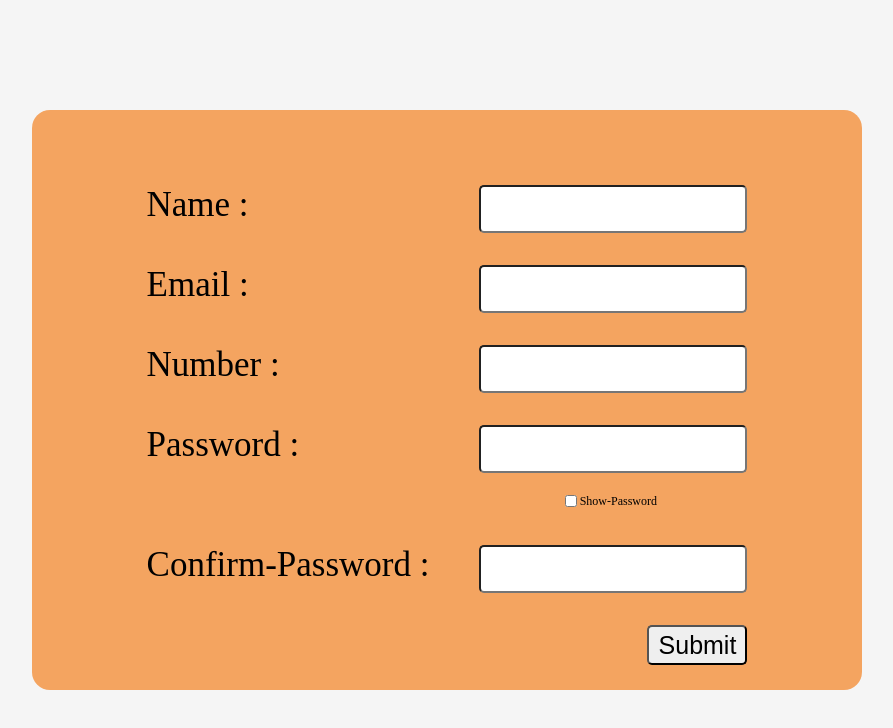
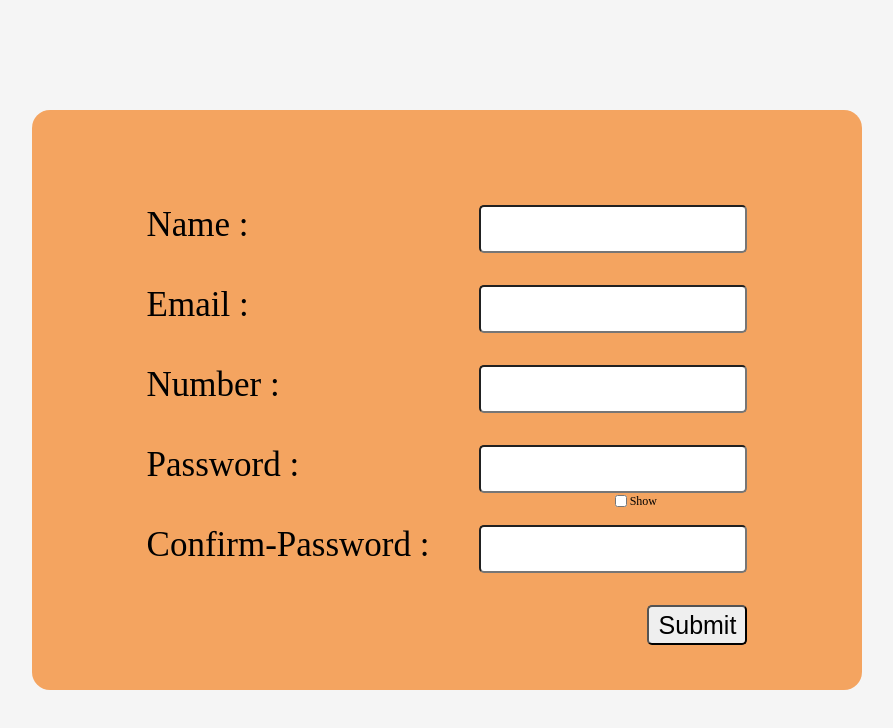
Before and after one commit to prathhviraj/Validation, a plain HTML site: page index.html in a window 1280 px wide. Shown: the whole page, without its empty margins (193-1086 px from the left). Drawn offline with nearby package versions, Linux system fonts and the light colour scheme.

Commit message:
html updated

```diff
--- a/index.html
+++ b/index.html
@@ -21,12 +21,16 @@
         <input type="tel" id="phone" name="phone" maxlength="10" required><br><br>
 
         <div class="pass">
-            <label for="pasword">Password : </label>
-            <input type="password" id="password" name="password" required><br>
-            <label class="toggle-wrap">
-                <input type="checkbox" id="togglePassword">
-                <span>Show-Password</span></label>
+            <label for="password">Password :</label>
+            <div class="password-wrapper">
+                <input type="password" id="password" name="password" required>
+                <label class="toggle-wrap">
+                    <input type="checkbox" id="togglePassword">
+                    <span>Show</span>
+                </label>
+            </div>
             <br><br>
+
 
             <div class="confirmPass">
                 <label for="confirmPass">Confirm-Password : </label>
```
